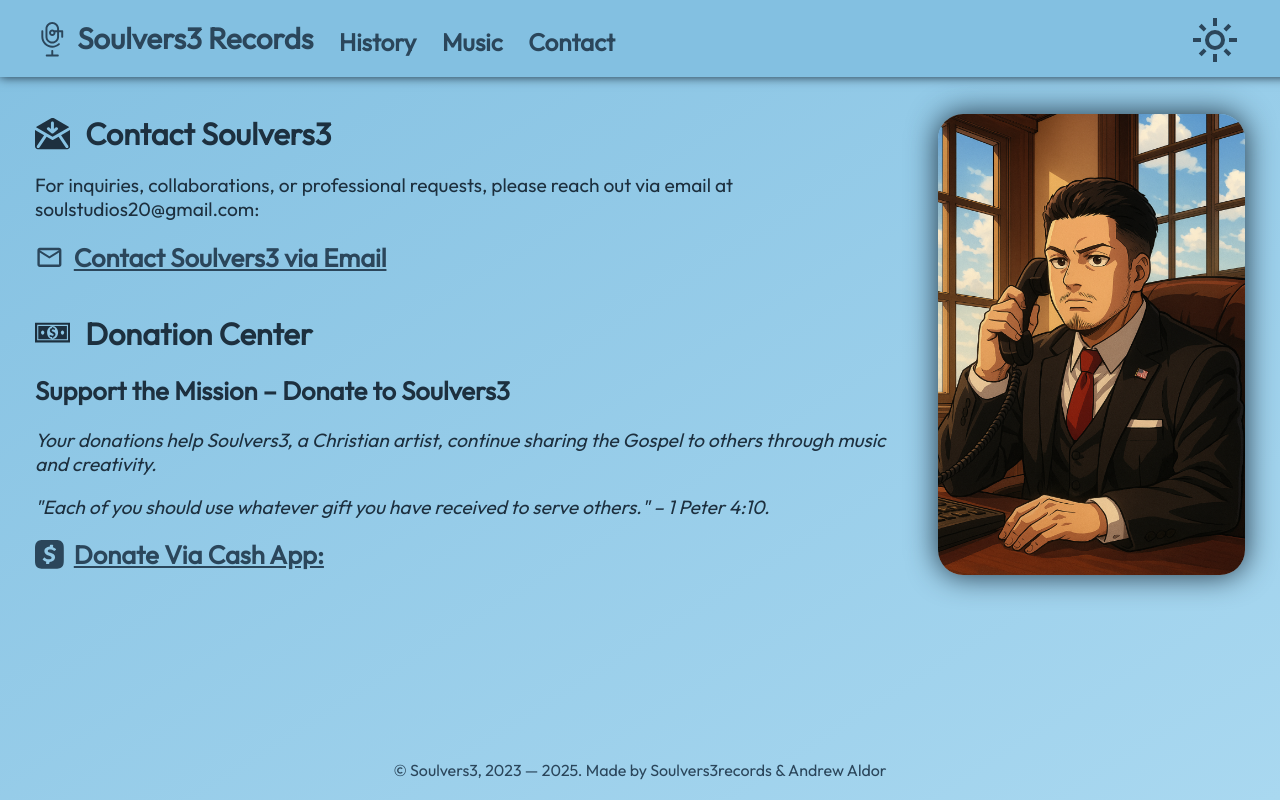
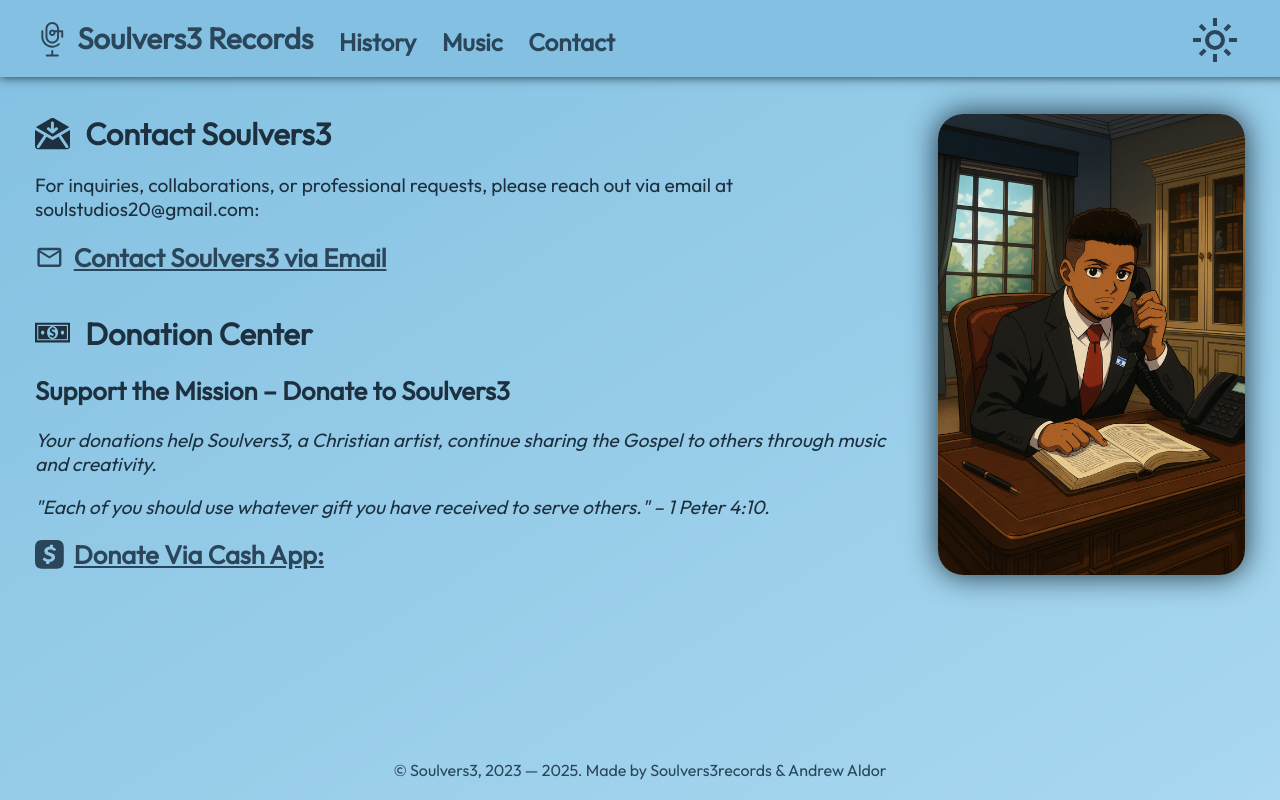
Before and after one commit to aldortheold/soulvers3records, a React (Vite) app: page /contact in a window 1280 px wide. Built offline with nearby package versions, Linux system fonts and the light colour scheme.

Commit message:
updated /contact picture

```diff
--- a/src/Contact.jsx
+++ b/src/Contact.jsx
@@ -36,13 +36,13 @@
                 <p style={{ fontStyle: "italic" }}>Your donations help Soulvers3, a Christian artist, continue sharing the Gospel to others through music and creativity.</p>
                 <p style={{ fontStyle: "italic" }}>"Each of you should use whatever gift you have received to serve others." – 1 Peter 4:10.</p>
                 <div className="socials">
-                    <a href="https://cash.app/$Soulvers3">
+                    <a href="https://cash.app/$Soulvers3" target="_blank">
                         <SocialSvg social="Cash App" color="var(--link-color)" />
                         Donate Via Cash App:
                     </a>
                 </div>
             </div>
-            <img src="/contact-pic-2.webp" className="portrait" />
+            <img src="/contact-pic-3.webp" className="portrait" />
         </motion.div>
     )
 }
```
Also changed, not shown: public/contact-pic-3.webp (added).
